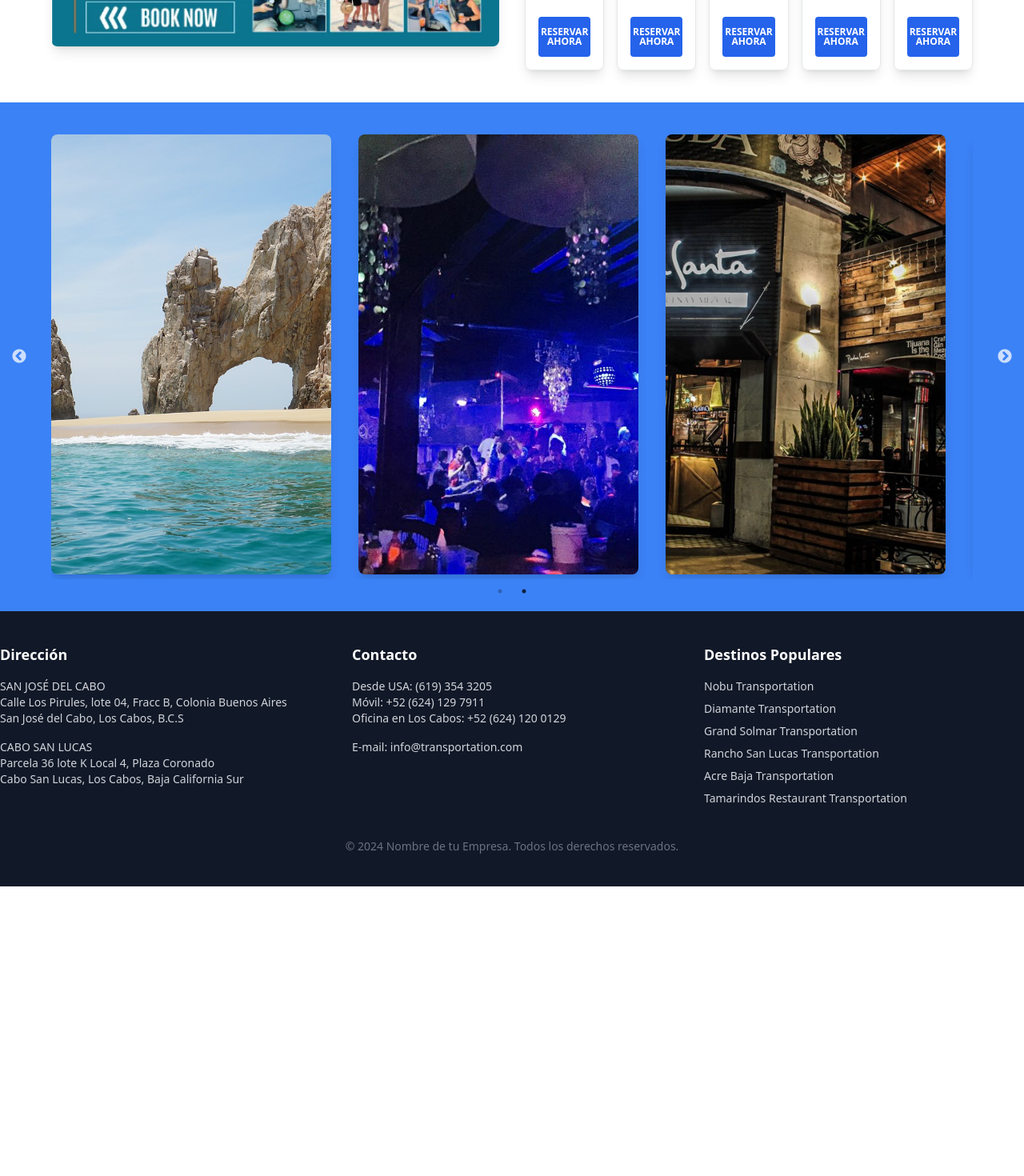
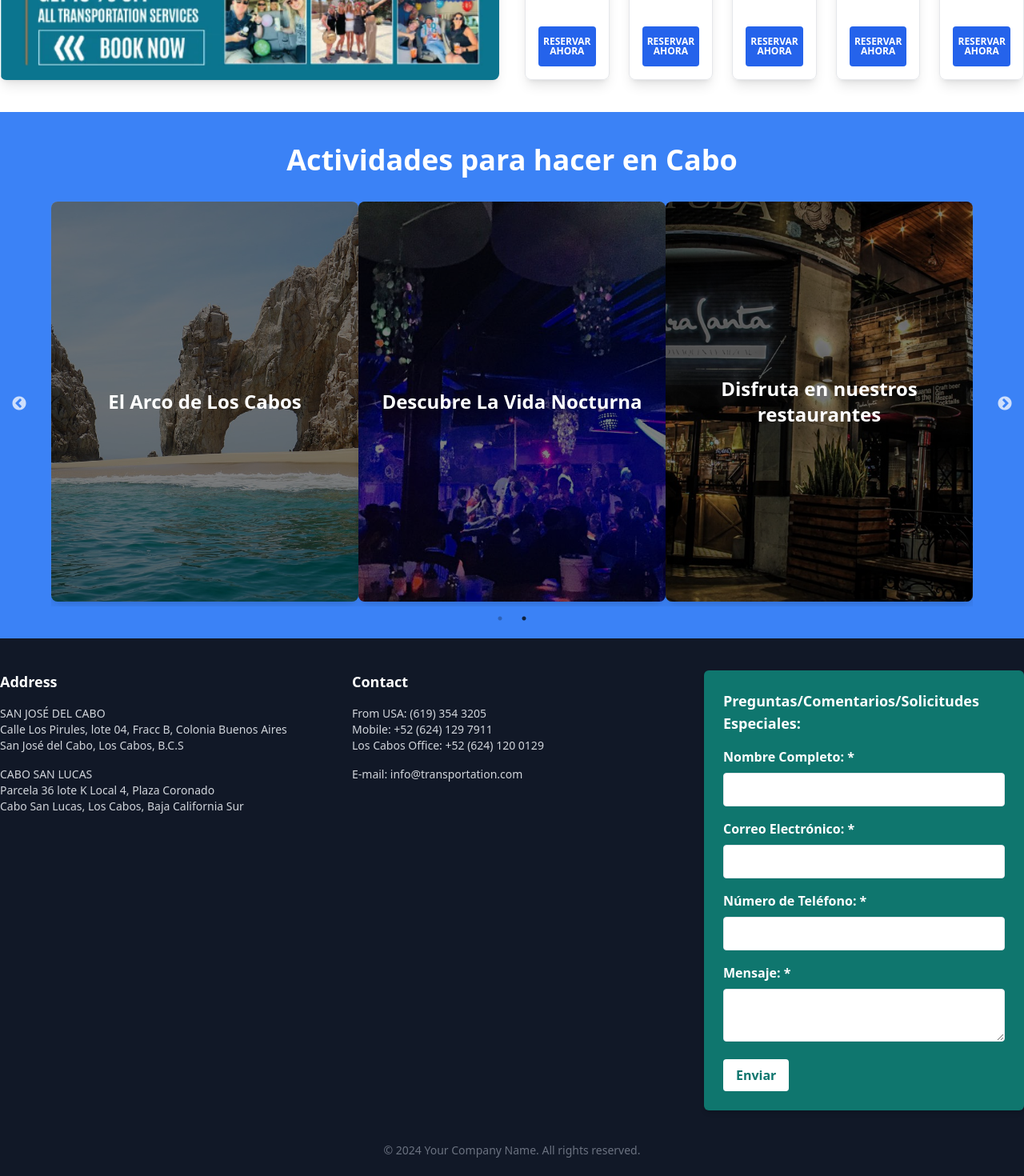
Before and after one commit to Implementador01/CaboBajaTrans, a React (Vite) app: page / in a window 1280 px wide. Shown: the part 1220-2690 px from the top of the page at 80% size. Before the commit the page ends 2328 px from the top, so only its background shows below. Built offline with nearby package versions, Linux system fonts and the light colour scheme.

Commit message:
Descripción clara de los cambios

```diff
--- a/src/components/CarruselImagenes.tsx
+++ b/src/components/CarruselImagenes.tsx
@@ -2,79 +2,82 @@ import React from 'react';
 import Slider from 'react-slick';
 import "slick-carousel/slick/slick.css";
 import "slick-carousel/slick/slick-theme.css";
-import ViajeEnGlobo from '../assets/ViajeEnGlobo.webp'; // Importa la imagen 1
-import Surfear from '../assets/Surfear.avif'; // Importa la imagen 2
-import Esnorquel from '../assets/Esnorquel.jpg'; // Importa la imagen 3
-import ArcoLosCabos from '../assets/ArcoLosCabos.jpeg'; // Importa la imagen 4
-import TuburioCarrusel from '../assets/TuburioCarrusel.jpg'; // Importa la imagen 5
-import RestauranteCarrusel from '../assets/RestauranteCarrusel.jpg'; // Importa la imagen 6
+import ViajeEnGlobo from '../assets/ViajeEnGlobo.webp';
+import Surfear from '../assets/Surfear.avif';
+import Esnorquel from '../assets/Esnorquel.jpg';
+import ArcoLosCabos from '../assets/ArcoLosCabos.jpeg';
+import TuburioCarrusel from '../assets/TuburioCarrusel.jpg';
+import RestauranteCarrusel from '../assets/RestauranteCarrusel.jpg';
 
 const CarruselImagenes: React.FC = () => {
-  // Configuraciones del carrusel
   const settings = {
     dots: true,
     infinite: true,
     speed: 500,
-    slidesToShow: 3, // Mostrar 3 imágenes a la vez
-    slidesToScroll: 3, // Desplazarse de 3 en 3
-    autoplay: true, // Activar autoplay si lo deseas
-    autoplaySpeed: 3000, // Velocidad del autoplay (3 segundos)
-    arrows: true, // Muestra flechas de navegación
-    prevArrow: <SamplePrevArrow />, // Personaliza la flecha previa
-    nextArrow: <SampleNextArrow />, // Personaliza la flecha siguiente
+    slidesToShow: 3,
+    slidesToScroll: 3,
+    autoplay: true,
+    autoplaySpeed: 3000,
+    arrows: true,
+    prevArrow: <SamplePrevArrow />,
+    nextArrow: <SampleNextArrow />,
+    responsive: [
+      {
+        breakpoint: 1024,
+        settings: {
+          slidesToShow: 3,
+          slidesToScroll: 3,
+          infinite: true,
+        },
+      },
+      {
+        breakpoint: 768,
+        settings: {
+          slidesToShow: 2,
+          slidesToScroll: 2,
+        },
+      },
+      {
+        breakpoint: 480,
+        settings: {
+          slidesToShow: 1,
+          slidesToScroll: 1,
+        },
+      },
+    ],
   };
 
+  const imagesWithText = [
+    { img: ViajeEnGlobo, desc: 'Viaje en Globo' },
+    { img: Surfear, desc: 'Surf en Cabo' },
+    { img: Esnorquel, desc: 'Esnórquel en las aguas cristalinas' },
+    { img: ArcoLosCabos, desc: 'El Arco de Los Cabos' },
+    { img: TuburioCarrusel, desc: 'Descubre La Vida Nocturna' },
+    { img: RestauranteCarrusel, desc: 'Disfruta en nuestros restaurantes' },
+  ];
+
   return (
-    <div className="carousel-container bg-blue-500 p-10 mt-10"> {/* Fondo azul y padding */}
-      <Slider {...settings} className="mx-auto max-w-6xl"> {/* Centramos el carrusel */}
-        <div className="flex justify-center">
-          <img
-            src={ViajeEnGlobo}
-            alt="Viaje en Globo"
-            className="w-350 h-550 object-cover rounded-lg shadow-lg" // Establecer el tamaño
-            style={{ width: '350px', height: '550px' }} // Asegurar el tamaño fijo
-          />
-        </div>
-        <div className="flex justify-center">
-          <img
-            src={Surfear}
-            alt="Surfear"
-            className="w-350 h-550 object-cover rounded-lg shadow-lg"
-            style={{ width: '350px', height: '550px' }}
-          />
-        </div>
-        <div className="flex justify-center">
-          <img
-            src={Esnorquel}
-            alt="Esnórquel"
-            className="w-350 h-550 object-cover rounded-lg shadow-lg"
-            style={{ width: '350px', height: '550px' }}
-          />
-        </div>
-        <div className="flex justify-center">
-          <img
-            src={ArcoLosCabos}
-            alt="ArcoLosCabos"
-            className="w-350 h-550 object-cover rounded-lg shadow-lg"
-            style={{ width: '350px', height: '550px' }}
-          />
-        </div>
-        <div className="flex justify-center">
-          <img
-            src={TuburioCarrusel}
-            alt="TuburioCarrusel"
-            className="w-350 h-550 object-cover rounded-lg shadow-lg"
-            style={{ width: '350px', height: '550px' }}
-          />
-        </div>
-        <div className="flex justify-center">
-          <img
-            src={RestauranteCarrusel}
-            alt="RestauranteCarrusel"
-            className="w-350 h-550 object-cover rounded-lg shadow-lg"
-            style={{ width: '350px', height: '550px' }}
-          />
-        </div>
+    <div className="carousel-container bg-blue-500 p-10 mt-10">
+      <h2 className="text-center text-white text-4xl font-bold mb-8">
+        Actividades para hacer en Cabo
+      </h2>
+
+      <Slider {...settings} className="mx-auto max-w-6xl">
+        {imagesWithText.map((item, index) => (
+          <div key={index} className="relative flex justify-center items-center h-[500px]"> {/* Ajuste de altura */}
+            <img
+              src={item.img}
+              alt={item.desc}
+              className="w-full h-full object-cover rounded-lg shadow-lg"
+            />
+            {/* Texto descriptivo centrado */}
+            <div className="absolute inset-0 flex items-center justify-center bg-black bg-opacity-50 rounded-lg">
+              <h3 className="text-white text-xl md:text-2xl font-bold text-center">
+                {item.desc}
+              </h3>
+            </div>
+          </div>
+        ))}
       </Slider>
     </div>
   );
@@ -89,7 +92,7 @@ const SamplePrevArrow = (props: any) => {
       style={{
         ...style,
         display: 'block',
-        left: '-50px', // Ajusta la posición de la flecha izquierda
+        left: '-50px',
         zIndex: 1,
       }}
       onClick={onClick}
@@ -105,7 +108,7 @@ const SampleNextArrow = (props: any) => {
       style={{
         ...style,
         display: 'block',
-        right: '-50px', // Ajusta la posición de la flecha derecha
+        right: '-50px',
         zIndex: 1,
       }}
       onClick={onClick}
--- a/src/components/CarruselSobreNosotros.tsx
+++ b/src/components/CarruselSobreNosotros.tsx
@@ -1,50 +1,86 @@
-import React from 'react';
+import React, { useContext } from 'react';
 import Slider from 'react-slick';
 import "slick-carousel/slick/slick.css";
 import "slick-carousel/slick/slick-theme.css";
-import Imagen1 from '../assets/imagen1.jpg'; // Importa la imagen 1
-import Imagen2 from '../assets/imagen2.jpg'; // Importa la imagen 2
-import Imagen3 from '../assets/imagen3.jpg'; // Importa la imagen 3
-import Imagen4 from '../assets/imagen4.jpg'; // Importa la imagen 4
-import Imagen5 from '../assets/imagen5.jpg'; // Importa la imagen 5
-import Imagen6 from '../assets/imagen6.jpg'; // Importa la imagen 6
+import Imagen1 from '../assets/imagen1.jpg';
+import Imagen2 from '../assets/imagen2.jpg';
+import Imagen3 from '../assets/imagen3.jpg';
+import Imagen4 from '../assets/imagen4.jpg';
+import Imagen5 from '../assets/imagen5.jpg';
+import Imagen6 from '../assets/imagen6.jpg';
+import { LanguageContext } from '../context/LanguageContext'; // Importar el contexto de idioma
 
 const CarruselSobreNosotros: React.FC = () => {
+  const { language } = useContext(LanguageContext); // Acceder al contexto de idioma
+
   // Configuración del carrusel
   const settings = {
     dots: true,
     infinite: true,
     speed: 500,
-    slidesToShow: 2, // Mostrar 2 imágenes a la vez
-    slidesToScroll: 2, // Desplazar de 2 en 2
-    autoplay: true, // Activar autoplay
-    autoplaySpeed: 3000, // Velocidad de autoplay (3 segundos)
-    rtl: true, // Desplazamiento de derecha a izquierda
-    arrows: true, // Mostrar flechas de navegación
+    slidesToShow: 2,
+    slidesToScroll: 2,
+    autoplay: true,
+    autoplaySpeed: 3000,
+    rtl: true,
+    arrows: true,
   };
+
+  // Definir las reseñas en base al idioma
+  const reviews = language === 'es' ? [
+    { comentario: "¡Una experiencia inolvidable! El servicio fue impecable y el viaje muy cómodo. Definitivamente lo recomendaré.", cliente: "Juan Pérez" },
+    { comentario: "El conductor fue muy amable y profesional. Todo salió perfecto, disfrutamos mucho nuestro viaje en Cabo.", cliente: "María Rodríguez" },
+    { comentario: "¡El mejor servicio de transporte en Los Cabos! Puntuales, con vehículos cómodos y un servicio al cliente excelente.", cliente: "Carlos Martínez" },
+    { comentario: "Muy buen servicio. Fueron puntuales y los vehículos están en excelente estado. Nos sentimos muy seguros.", cliente: "Ana González" },
+    { comentario: "Excelente atención desde el primer contacto. El chofer fue muy amable y nos ayudó con nuestras maletas.", cliente: "Pedro Sánchez" },
+    { comentario: "Recomiendo este servicio al 100%. Nos hicieron sentir cómodos y seguros durante todo el trayecto.", cliente: "Laura Ramírez" }
+  ] : [
+    { comentario: "An unforgettable experience! The service was impeccable and the trip very comfortable. I will definitely recommend it.", cliente: "John Perez" },
+    { comentario: "The driver was very friendly and professional. Everything went perfect, we enjoyed our trip in Cabo.", cliente: "Maria Rodriguez" },
+    { comentario: "The best transportation service in Los Cabos! Punctual, with comfortable vehicles and excellent customer service.", cliente: "Charles Martinez" },
+    { comentario: "Great service. They were punctual and the vehicles are in excellent condition. We felt very safe.", cliente: "Anna Gonzalez" },
+    { comentario: "Excellent attention from the first contact. The driver was very kind and helped us with our luggage.", cliente: "Peter Sanchez" },
+    { comentario: "I highly recommend this service. They made us feel comfortable and safe throughout the entire trip.", cliente: "Laura Ramirez" }
+  ];
 
   return (
     <div className="carousel-container">
-      <Slider {...settings}>
-        <div>
-          <img src={Imagen1} alt="Imagen 1" className="w-full h-auto rounded-lg shadow-lg" />
+      {/* Título "Experiencias" centrado */}
+      <h2 className="text-center text-4xl font-bold text-blue-900 mb-8">
+        {language === 'es' ? 'Experiencias' : 'Experiences'}
+      </h2>
+
+      <div className="max-w-5xl mx-auto px-10">
+        <Slider {...settings}>
+          {[Imagen1, Imagen2, Imagen3, Imagen4, Imagen5, Imagen6].map((imagen, index) => (
+            <div key={index} className="flex justify-center">
+              <img
+                src={imagen}
+                alt={`Imagen ${index + 1}`}
+                className="w-full h-[400px] object-cover rounded-lg shadow-lg"
+                style={{ width: '500px', height: '400px' }}
+              />
+            </div>
+          ))}
+        </Slider>
+      </div>
+
+      {/* Sección de reseñas */}
+      <div className="bg-gray-100 py-12 mt-12">
+        <h2 className="text-center text-3xl font-bold text-blue-900 mb-8">
+          {language === 'es' ? 'Reseñas de Nuestros Clientes' : 'Customer Reviews'}
+        </h2>
+        <div className="max-w-4xl mx-auto grid grid-cols-1 md:grid-cols-3 gap-8 px-4">
+          {reviews.map((review, index) => (
+            <div key={index} className="bg-white p-6 rounded-lg shadow-lg">
+              <p className="text-gray-700 mb-4">
+                "{review.comentario}"
+              </p>
+              <p className="text-right font-bold">- {review.cliente}</p>
+            </div>
+          ))}
         </div>
-        <div>
-          <img src={Imagen2} alt="Imagen 2" className="w-full h-auto rounded-lg shadow-lg" />
-        </div>
-        <div>
-          <img src={Imagen3} alt="Imagen 3" className="w-full h-auto rounded-lg shadow-lg" />
-        </div>
-        <div>
-          <img src={Imagen4} alt="Imagen 4" className="w-full h-auto rounded-lg shadow-lg" />
-        </div>
-        <div>
-          <img src={Imagen5} alt="Imagen 5" className="w-full h-auto rounded-lg shadow-lg" />
-        </div>
-        <div>
-          <img src={Imagen6} alt="Imagen 6" className="w-full h-auto rounded-lg shadow-lg" />
-        </div>
-      </Slider>
+      </div>
     </div>
   );
 };
--- /dev/null
+++ b/src/components/DudasForm.tsx
@@ -0,0 +1,102 @@
+import React, { useContext, useState } from 'react';
+import { LanguageContext } from '../context/LanguageContext'; // Importar el contexto de idioma
+
+const DudasForm: React.FC = () => {
+  const { language } = useContext(LanguageContext); // Acceder al idioma actual del contexto
+  const [formData, setFormData] = useState({
+    nombre: '',
+    email: '',
+    telefono: '',
+    mensaje: '',
+  });
+
+  const handleChange = (e: React.ChangeEvent<HTMLInputElement | HTMLTextAreaElement>) => {
+    const { name, value } = e.target;
+    setFormData((prevData) => ({
+      ...prevData,
+      [name]: value,
+    }));
+  };
+
+  const handleSubmit = (e: React.FormEvent) => {
+    e.preventDefault();
+    // Aquí podrías añadir lógica para enviar el formulario
+    console.log('Formulario enviado', formData);
+  };
+
+  return (
+    <form className="bg-teal-700 p-6 rounded-md shadow-md" onSubmit={handleSubmit}>
+      <h2 className="text-white text-lg font-bold mb-4">
+        {language === 'es' ? 'Preguntas/Comentarios/Solicitudes Especiales:' : 'Questions/Comments/Special Request:'}
+      </h2>
+
+      <div className="mb-4">
+        <label className="block text-white font-semibold mb-2" htmlFor="nombre">
+          {language === 'es' ? 'Nombre Completo: *' : 'Full Name: *'}
+        </label>
+        <input
+          type="text"
+          id="nombre"
+          name="nombre"
+          value={formData.nombre}
+          onChange={handleChange}
+          className="w-full p-2 border rounded"
+          required
+        />
+      </div>
+
+      <div className="mb-4">
+        <label className="block text-white font-semibold mb-2" htmlFor="email">
+          {language === 'es' ? 'Correo Electrónico: *' : 'Email: *'}
+        </label>
+        <input
+          type="email"
+          id="email"
+          name="email"
+          value={formData.email}
+          onChange={handleChange}
+          className="w-full p-2 border rounded"
+          required
+        />
+      </div>
+
+      <div className="mb-4">
+        <label className="block text-white font-semibold mb-2" htmlFor="telefono">
+          {language === 'es' ? 'Número de Teléfono: *' : 'Phone Number: *'}
+        </label>
+        <input
+          type="tel"
+          id="telefono"
+          name="telefono"
+          value={formData.telefono}
+          onChange={handleChange}
+          className="w-full p-2 border rounded"
+          required
+        />
+      </div>
+
+      <div className="mb-4">
+        <label className="block text-white font-semibold mb-2" htmlFor="mensaje">
+          {language === 'es' ? 'Mensaje: *' : 'Message: *'}
+        </label>
+        <textarea
+          id="mensaje"
+          name="mensaje"
+          value={formData.mensaje}
+          onChange={handleChange}
+          className="w-full p-2 border rounded"
+          required
+        />
+      </div>
+
+      <button
+        type="submit"
+        className="bg-white text-teal-700 font-bold py-2 px-4 rounded hover:bg-gray-300"
+      >
+        {language === 'es' ? 'Enviar' : 'Send'}
+      </button>
+    </form>
+  );
+};
+
+export default DudasForm;
--- a/src/components/Footer.tsx
+++ b/src/components/Footer.tsx
@@ -1,71 +1,37 @@
-import React, { useContext } from 'react';
-import { LanguageContext } from '../context/LanguageContext'; // Asegúrate de importar el contexto de idioma
+import React from 'react';
+import DudasForm from './DudasForm'; // Importar el componente con soporte para cambio de idioma
 
 const Footer: React.FC = () => {
-  const { language } = useContext(LanguageContext); // Obtener el idioma actual del contexto
-
   return (
     <footer className="bg-gray-900 text-gray-300 py-10">
       <div className="container mx-auto grid grid-cols-1 md:grid-cols-3 gap-10">
         {/* Columna de direcciones */}
         <div>
-          <h4 className="text-lg font-bold text-white mb-4">
-            {language === 'es' ? 'Dirección' : 'Address'}
-          </h4>
+          <h4 className="text-lg font-bold text-white mb-4">Address</h4>
           <p className="text-sm">SAN JOSÉ DEL CABO</p>
-          <p className="text-sm">
-            {language === 'es'
-              ? 'Calle Los Pirules, lote 04, Fracc B, Colonia Buenos Aires'
-              : 'Calle Los Pirules, lote 04, Fracc B, Colonia Buenos Aires'}
-          </p>
-          <p className="text-sm">
-            {language === 'es'
-              ? 'San José del Cabo, Los Cabos, B.C.S'
-              : 'San José del Cabo, Los Cabos, B.C.S'}
-          </p>
+          <p className="text-sm">Calle Los Pirules, lote 04, Fracc B, Colonia Buenos Aires</p>
+          <p className="text-sm">San José del Cabo, Los Cabos, B.C.S</p>
           <p className="mt-4 text-sm">CABO SAN LUCAS</p>
-          <p className="text-sm">
-            {language === 'es'
-              ? 'Parcela 36 lote K Local 4, Plaza Coronado'
-              : 'Parcela 36 lote K Local 4, Plaza Coronado'}
-          </p>
-          <p className="text-sm">
-            {language === 'es'
-              ? 'Cabo San Lucas, Los Cabos, Baja California Sur'
-              : 'Cabo San Lucas, Los Cabos, Baja California Sur'}
-          </p>
+          <p className="text-sm">Parcela 36 lote K Local 4, Plaza Coronado</p>
+          <p className="text-sm">Cabo San Lucas, Los Cabos, Baja California Sur</p>
         </div>
 
         {/* Columna de contactos */}
         <div>
-          <h4 className="text-lg font-bold text-white mb-4">
-            {language === 'es' ? 'Contacto' : 'Contact'}
-          </h4>
-          <p className="text-sm">{language === 'es' ? 'Desde USA:' : 'From USA:'} (619) 354 3205</p>
-          <p className="text-sm">{language === 'es' ? 'Móvil:' : 'Mobile:'} +52 (624) 129 7911</p>
-          <p className="text-sm">
-            {language === 'es' ? 'Oficina en Los Cabos:' : 'Los Cabos Office:'} +52 (624) 120 0129
-          </p>
+          <h4 className="text-lg font-bold text-white mb-4">Contact</h4>
+          <p className="text-sm">From USA: (619) 354 3205</p>
+          <p className="text-sm">Mobile: +52 (624) 129 7911</p>
+          <p className="text-sm">Los Cabos Office: +52 (624) 120 0129</p>
           <p className="mt-4 text-sm">E-mail: info@transportation.com</p>
         </div>
 
-        {/* Columna de destinos */}
+        {/* Formulario de contacto con soporte de idioma */}
         <div>
-          <h4 className="text-lg font-bold text-white mb-4">
-            {language === 'es' ? 'Destinos Populares' : 'Popular Destinations'}
-          </h4>
-          <ul className="text-sm space-y-2">
-            <li>Nobu Transportation</li>
-            <li>Diamante Transportation</li>
-            <li>Grand Solmar Transportation</li>
-            <li>Rancho San Lucas Transportation</li>
-            <li>Acre Baja Transportation</li>
-            <li>Tamarindos Restaurant Transportation</li>
-          </ul>
+          <DudasForm /> {/* Llamada al componente actualizado */}
         </div>
       </div>
       <div className="mt-10 text-center text-sm text-gray-500">
-        © 2024 {language === 'es' ? 'Nombre de tu Empresa' : 'Your Company Name'}. {language === 'es' ? 'Todos los derechos reservados.' : 'All rights reserved.'}
+        © 2024 Your Company Name. All rights reserved.
       </div>
     </footer>
   );
```
Also changed, not shown: src/pages/Home.tsx (+3 -6 lines).
